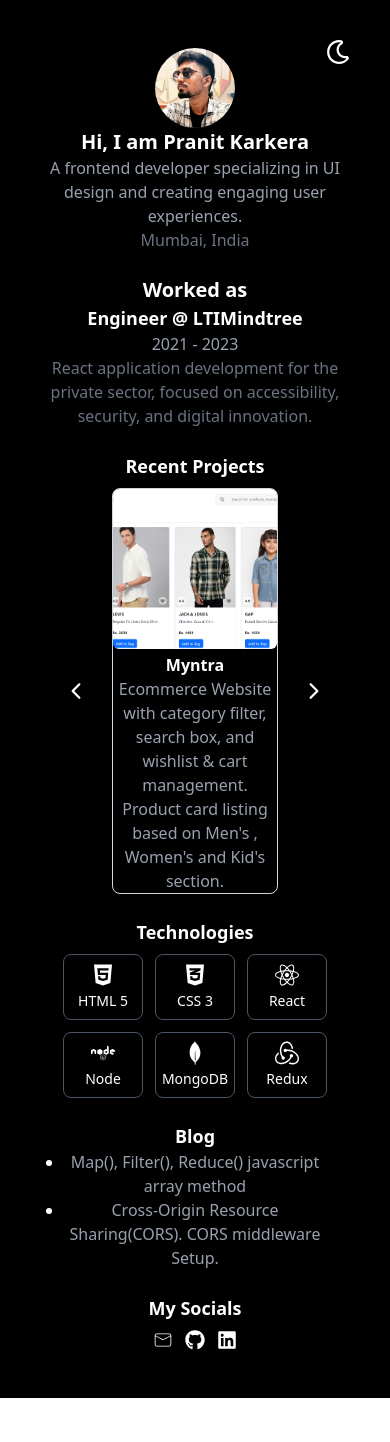
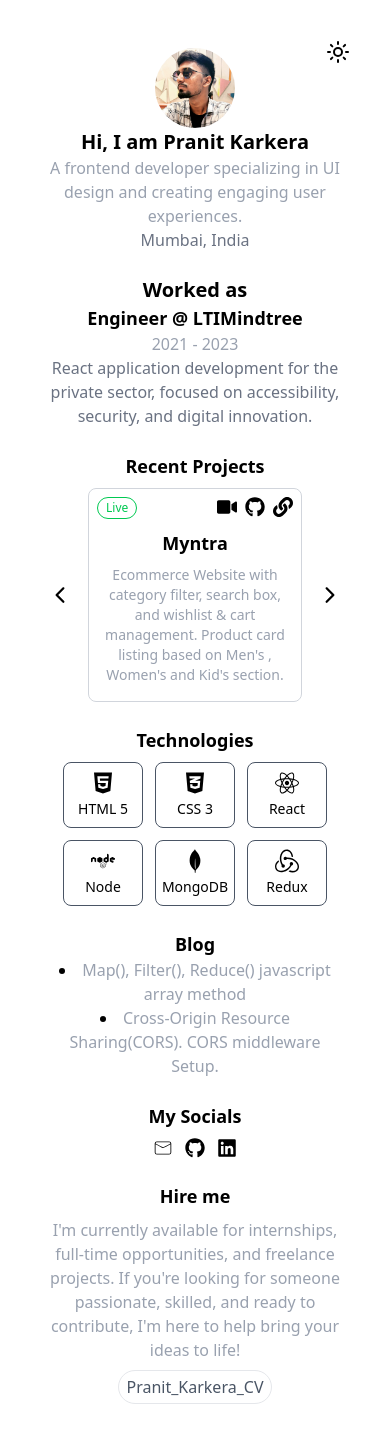
Before and after one commit to pranitkarkera/portfolio-2, a React (Vite) app: page / in a window 390 px wide. Shown: the top 1442 px of the page. Before the commit the page ends 1398 px from the top, so only its background shows below. Built offline with nearby package versions, Linux system fonts and the light colour scheme.

Commit message:
made project section responsive

```diff
--- a/index.html
+++ b/index.html
@@ -2,9 +2,9 @@
 <html lang="en">
   <head>
     <meta charset="UTF-8" />
-    <link rel="icon" type="image/svg+xml" href="/vite.svg" />
+    <link rel="icon" type="image/svg+xml" href="https://png.pngtree.com/templates/20180829/letter-p-and-lightning-bolt-logo-design-template-png_30063.jpg" />
     <meta name="viewport" content="width=device-width, initial-scale=1.0" />
-    <title>Portfolio</title>
+    <title>Pranit-Karkera</title>
   </head>
   <body>
     <div id="root">
--- a/src/components/Porfolio.jsx
+++ b/src/components/Porfolio.jsx
@@ -6,13 +6,14 @@
   FaCss3Alt,
   FaReact,
   FaNode,
+  FaVideo,
+  FaLink
 } from "react-icons/fa";
 import { CiMail } from "react-icons/ci";
 import { IoIosArrowBack, IoIosArrowForward } from "react-icons/io";
 import { SiMongodb, SiRedux } from "react-icons/si";
 import Profile from "../assets/profile.jpg";
-import MyntraImage from "../assets/Myntra.png";
-import TaskManager from "../assets/TaskManager.png"
+import { BsDot } from "react-icons/bs";
 
 const Portfolio = () => {
   const [darkMode, setDarkMode] = useState(true);
@@ -23,19 +24,25 @@
       title: "Myntra",
       desc: "Ecommerce Website with category filter, search box, and wishlist & cart management. Product card listing based on Men's , Women's and Kid's section.",
       link: "https://myntra-puce-ten.vercel.app/",
-      img: MyntraImage,
+      github: "https://github.com/pranitkarkera/Myntra",
+      loom: "#",
+      live: "Yes",
     },
     {
       title: "Task Manager App",
       desc: "Create your day-to-day task. Add, update, delete task & with search feature. Mark completed task and keep track of your daily task.",
       link: "https://task-manager-app-ui-psi.vercel.app/",
-      img: TaskManager,
+      github: "https://github.com/pranitkarkera/Task-Manager-App",
+      loom: "#",
+      live: "Yes",
     },
     {
       title: "Temp Mail (Coming Soon..)",
       desc: "Temporary dump mail for OTP & mail verification usage",
       link: "#",
-      img: "https://placehold.co/600x400?text=Temp+Mail",
+      github: "#",
+      loom: "#",
+      live: "No",
     },
   ];
 
@@ -59,7 +66,7 @@
   return (
     <div
       className={`${
-        darkMode ? "bg-black text-white" : "bg-white text-black"
+        darkMode ? "bg-white text-black" : "bg-black text-white"
       } min-h-screen flex justify-center items-center p-6`}
     >
       <div className="max-w-2xl w-full space-y-6 p-6 rounded-lg text-center relative md:text-left">
@@ -68,7 +75,7 @@
           className="absolute top-4 right-4 text-2xl"
           onClick={() => setDarkMode(!darkMode)}
         >
-          {darkMode ? <FaRegMoon /> : <LuSun />}
+          {darkMode ? <LuSun /> : <FaRegMoon />}
         </button>
 
         {/* Header Section */}
@@ -99,39 +106,53 @@
           </p>
         </div>
 
+
         {/* Recent Projects */}
         <div className="rounded-lg w-full overflow-hidden">
           <h2 className="text-lg font-semibold mb-2">Recent Projects</h2>
           <div className="flex items-center justify-between w-full">
-            <button onClick={prevProject} className="text-2xl p-2 ml-2">
+            <button onClick={prevProject} className="text-2xl">
               <IoIosArrowBack />
             </button>
-            <div className="grid grid-cols-1 gap-4 w-full mx-4">
+            <div className="w-80 mx-4">
               {projects
                 .slice(currentIndex, currentIndex + projectsPerPage)
                 .map((project, index) => (
-                  <a
+                  <div
                     key={index}
-                    href={project.link}
-                    target="_blank"
-                    rel="noopener noreferrer"
-                    className="block rounded-lg border border-gray-300 transition w-full"
+                    className="relative border border-gray-300 rounded-lg p-4 text-center"
                   >
-                    {project.img && (
-                      <img
-                        src={project.img}
-                        alt={project.title}
-                        className="w-full h-40 object-cover rounded-md mb-1"
-                      />
+                    {project.live === "Yes" ? (
+                      <span className="absolute top-2 left-2 text-green-500 border border-green-500 px-2 py-0.5 text-xs rounded-full">
+                        Live
+                      </span>
+                    ) : (
+                      <span className="absolute top-2 left-2 text-red-500 border border-red-500 px-2 py-0.5 text-xs rounded-full">
+                        Building
+                      </span>
                     )}
-                    <h3 className="text-md font-semibold text-center">
+                    {/* <span className="absolute top-2 left-2 text-green-500 px-2 py-0.5 text-2xl">
+                      <BsDot />
+                    </span> */}
+                    <div className="absolute top-2 right-2 flex gap-2">
+                      <a href={project.loom}>
+                        <FaVideo className="text-xl cursor-pointer" />
+                      </a>
+                      <a href={project.github}>
+                        <FaGithub className="text-xl cursor-pointer" />
+                      </a>
+                      <a href={project.link}>
+                        <FaLink className="text-xl cursor-pointer" />
+                      </a>
+                    </div>
+                    <h3 className="text-lg font-semibold mt-6">
                       {project.title}
                     </h3>
-                    <p className="text-gray-400 text-center">{project.desc}</p>
-                  </a>
+                    <p className="text-gray-400 mt-2 text-sm">{project.desc}</p>
+                  </div>
                 ))}
             </div>
-            <button onClick={nextProject} className="text-2xl p-2 mr-2">
+            <button onClick={nextProject} className="text-2xl">
               <IoIosArrowForward />
             </button>
           </div>
@@ -163,19 +184,21 @@
         {/* Blog */}
         <div className="text-center md:text-left">
           <h2 className="text-lg font-semibold">Blog</h2>
-          <ul className="list-disc px-4">
+          <ul className="list-disc list-inside">
             <li>
-              <a href="https://dev.to/pranit_karkera/map-filter-reduce-javascript-array-method-2khj">
-                <p className="text-gray-400 hover:underline">
-                  Map(), Filter(), Reduce() javascript array method
-                </p>
+              <a
+                className="text-gray-400 hover:underline"
+                href="https://dev.to/pranit_karkera/map-filter-reduce-javascript-array-method-2khj"
+              >
+                Map(), Filter(), Reduce() javascript array method
               </a>
             </li>
             <li>
-              <a href="https://dev.to/pranit_karkera/cross-origin-resource-sharingcors-cors-middleware-setup-mp3">
-                <p className="text-gray-400 hover:underline">
-                  Cross-Origin Resource Sharing(CORS). CORS middleware Setup.
-                </p>
+              <a
+                className="text-gray-400 hover:underline"
+                href="https://dev.to/pranit_karkera/cross-origin-resource-sharingcors-cors-middleware-setup-mp3"
+              >
+                Cross-Origin Resource Sharing(CORS). CORS middleware Setup.
               </a>
             </li>
           </ul>
@@ -184,7 +207,7 @@
         {/* Socials */}
         <div>
           <h2 className="text-lg font-semibold">My Socials</h2>
-          <div className="flex justify-center gap-3 mt-2 ">
+          <div className="flex gap-3 mt-2 justify-center md:justify-start">
             <a href="mailto:pranitkarkera99@gmail.com">
               <CiMail className="text-xl cursor-pointer" />
             </a>
@@ -196,6 +219,24 @@
             </a>
           </div>
         </div>
+
+        {/* Footer */}
+        <div>
+          <h2 className="text-lg font-semibold">Hire me</h2>
+          <div className="mt-2">
+            <p className="text-gray-400">
+              I'm currently available for internships, full-time opportunities,
+              and freelance projects. If you're looking for someone passionate,
+              skilled, and ready to contribute, I'm here to help bring your
+              ideas to life!
+            </p>
+            <a href="https://drive.google.com/file/d/1BiTt5sVsTZRUVmcUQvEEbbpm-uW6mrLJ/view?usp=drive_link">
+              <button className="rounded-full border px-2 py-1 border-gray-200 text-gray-600 mt-2">
+                Pranit_Karkera_CV
+              </button>
+            </a>
+          </div>
+        </div>
       </div>
     </div>
   );
```
